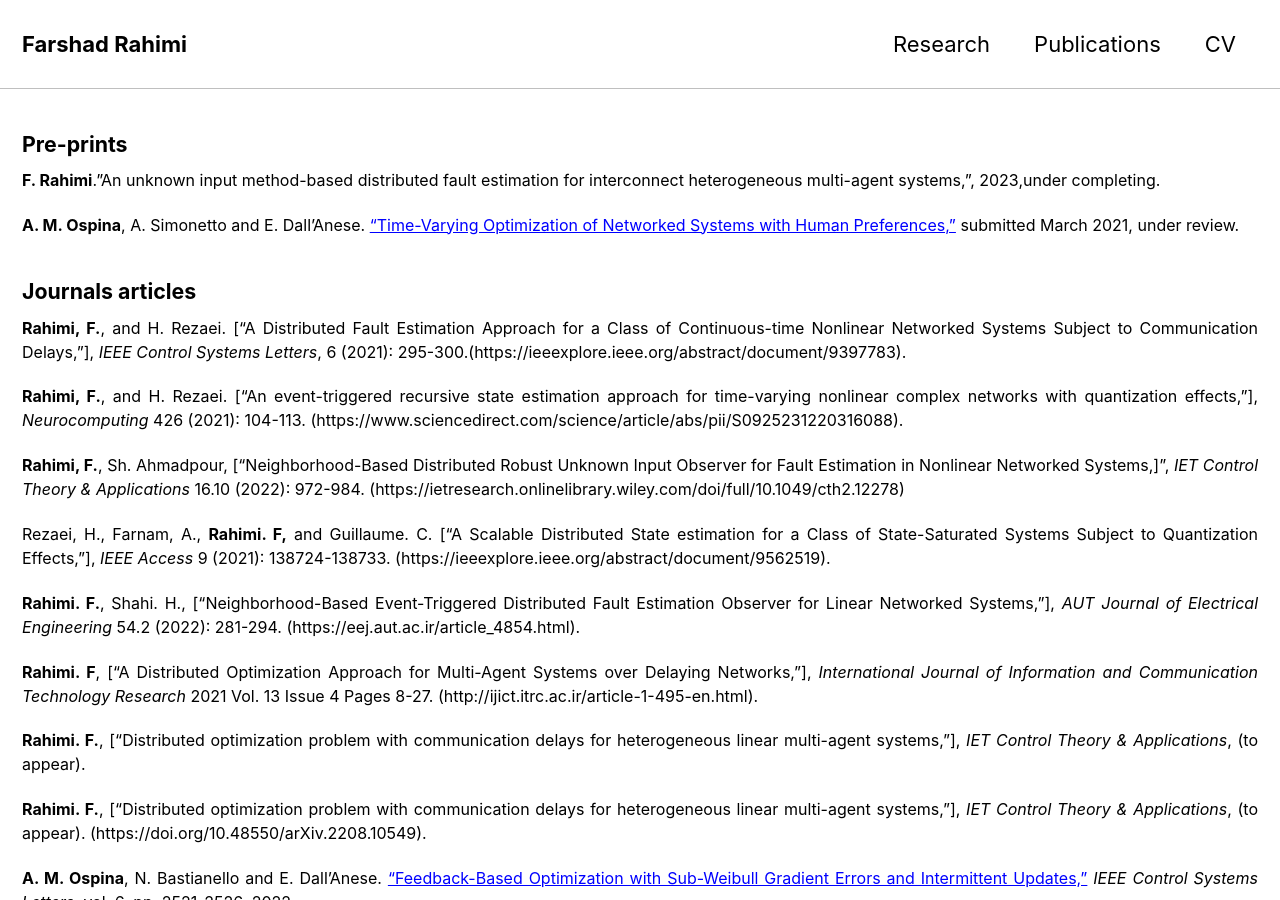
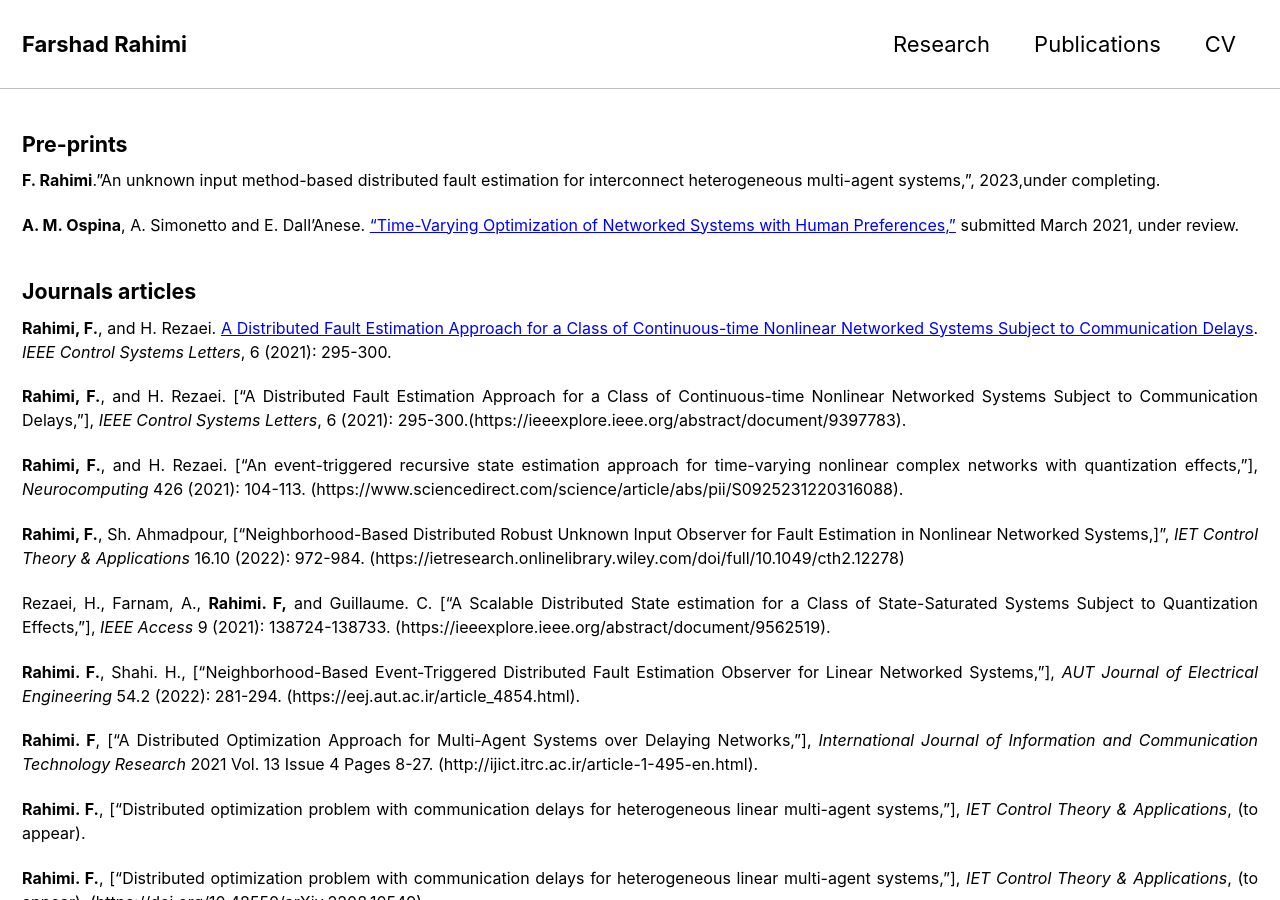
Before and after one commit to Farshad-Rahimi/farshad-rahimi.github.io, a Jekyll site: the page built from _pages/publications.md, in a window 1280 px wide and 900 px high. Built offline with Jekyll 4.4.1, drawn with Linux system fonts in a browser that asks for light colours; cached includes are drawn as plain includes.

Commit message:
Update publications.md

```diff
--- a/_pages/publications.md
+++ b/_pages/publications.md
@@ -16,6 +16,9 @@ author_profile: false
 
 {: .text-justify style="font-size: 16pt" reversed="reversed"}
 #### Journals articles
+
+{: .text-justify style="font-size: 12pt" reversed="reversed"}
+**Rahimi, F.**, and H. Rezaei. [A Distributed Fault Estimation Approach for a Class of Continuous-time Nonlinear Networked Systems Subject to Communication Delays](https://ieeexplore.ieee.org/abstract/document/9397783){:style="color: blue"}. *IEEE Control Systems Letters*, 6 (2021): 295-300.
 
 {: .text-justify style="font-size: 12pt" reversed="reversed"}
 **Rahimi, F.**, and H. Rezaei. ["A Distributed Fault Estimation Approach for a Class of Continuous-time Nonlinear Networked Systems Subject to Communication Delays,"],  *IEEE Control Systems Letters*, 6 (2021): 295-300.(https://ieeexplore.ieee.org/abstract/document/9397783).
```
